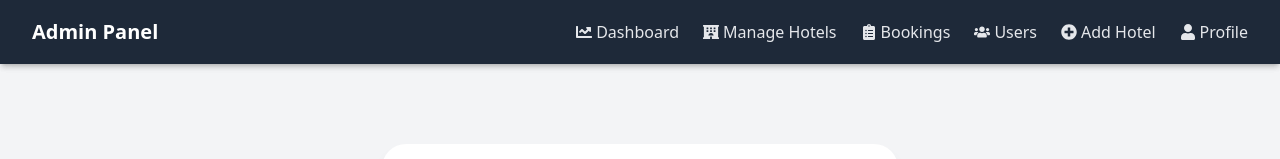
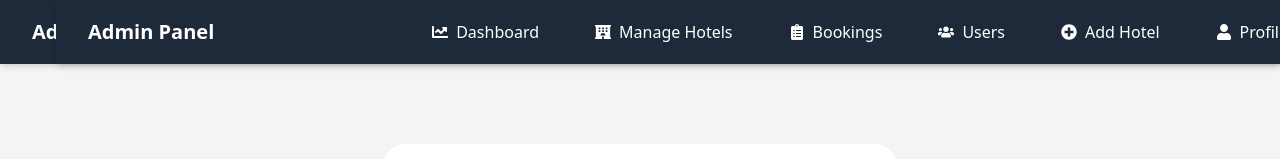
Before and after one commit to ravitharun/Hotel-booking-MERN, a React (Vite) app in the folder Client/Client/: page /profile in a window 1280 px wide. Shown: the top 159 px of the page. Built offline with nearby package versions, Linux system fonts and the light colour scheme; no server answers.

Commit message:
updated the navbar issue in the mobile devies

```diff
--- a/Client/Client/src/Navbar.jsx
+++ b/Client/Client/src/Navbar.jsx
@@ -19,11 +19,11 @@ import {
 import { ISLogin, Role } from "./AUTH/Email";
 
 function Navbar() {
-  const [isOpen, setIsOpen] = useState(false); // mobile menu
-  const [dropdownOpen, setDropdownOpen] = useState(false); // profile dropdown
+  const [isOpen, setIsOpen] = useState(false); // Mobile menu toggle
+  const [dropdownOpen, setDropdownOpen] = useState(false); // Profile dropdown
   const dropdownRef = useRef(null);
 
-  // close dropdown when clicked outside
+  // Close profile dropdown if clicked outside
   useEffect(() => {
     function handleClickOutside(event) {
       if (dropdownRef.current && !dropdownRef.current.contains(event.target)) {
@@ -34,158 +34,148 @@ function Navbar() {
     return () => document.removeEventListener("mousedown", handleClickOutside);
   }, []);
 
-  return (
+  const userLinks = (
     <>
-      {Role === "user" ? (
-        /* ================== USER NAVBAR ================== */
-        <nav className="fixed top-0 left-0 w-full bg-amber-100 shadow-md z-50">
-          <div className="max-w-7xl mx-auto px-4 sm:px-6 lg:px-8">
-            <div className="flex justify-between items-center h-16">
-              {/* Logo */}
-              <div className="flex-shrink-0 flex items-center">
-                <Link to="/">
-                  <img
-                    src="https://tse2.mm.bing.net/th/id/OIP._PxenCnInwfF8Syr0D4UaAHaFj?pid=Api&P=0&h=180"
-                    alt="Logo"
-                    className="w-10 h-10 rounded-full object-cover mr-2 cursor-pointer"
-                  />
-                </Link>
-                <span className="text-xl font-bold text-gray-800">BookInn</span>
-              </div>
-
-              {/* Desktop Menu */}
-              <div className="hidden md:flex space-x-6 items-center">
-                <Link to="/" className="text-gray-700 hover:text-blue-600 flex items-center gap-1">
+      <Link to="/" className="block px-4 py-2 text-gray-700 hover:bg-gray-200 flex items-center gap-2">
         <FaHome /> Home
       </Link>
-                <Link to="/Search/Hotel" className="text-gray-700 hover:text-blue-600 flex items-center gap-1">
+      <Link to="/Search/Hotel" className="block px-4 py-2 text-gray-700 hover:bg-gray-200 flex items-center gap-2">
         <FaHotel /> Search Hotel
       </Link>
-                <Link to="/bookings" className="text-gray-700 hover:text-blue-600 flex items-center gap-1">
+      <Link to="/bookings" className="block px-4 py-2 text-gray-700 hover:bg-gray-200 flex items-center gap-2">
         <FaCalendarAlt /> My Bookings
       </Link>
-                <Link to="/wishlist" className="text-gray-700 hover:text-blue-600 flex items-center gap-1">
+      <Link to="/wishlist" className="block px-4 py-2 text-gray-700 hover:bg-gray-200 flex items-center gap-2">
         <FaHeart /> Wishlist
       </Link>
 
       {/* Profile Dropdown */}
-                <div className="relative" ref={dropdownRef}>
+      <div ref={dropdownRef} className="relative">
         <button
           onClick={() => setDropdownOpen(!dropdownOpen)}
-                    className="text-gray-700 hover:text-blue-600 flex items-center gap-1 focus:outline-none"
+          className="w-full text-left px-4 py-2 flex items-center gap-2 text-gray-700 hover:bg-gray-200 focus:outline-none"
         >
           <FaUser /> Profile
         </button>
-
         {dropdownOpen && (
-                    <div className="absolute right-0 mt-2 w-48 bg-amber-100 border border-gray-200 rounded-lg shadow-lg py-2 z-50">
-                      <Link to="/profile" className="flex items-center gap-2 px-4 py-2 text-blue-700 hover:bg-gray-100">
+          <div className="pl-6">
+            <Link to="/profile" className="block px-4 py-2 text-gray-700 hover:bg-gray-200 flex items-center gap-2">
               <FaUser /> My Profile
             </Link>
-                      <Link to="/settings" className="flex items-center gap-2 px-4 py-2 text-blue-700 hover:bg-gray-100">
+            <Link to="/settings" className="block px-4 py-2 text-gray-700 hover:bg-gray-200 flex items-center gap-2">
               <FaCog /> Settings
             </Link>
-
             {ISLogin ? (
-                        <Link to="/Logout" className="flex items-center gap-2 px-4 py-2 text-blue-700 hover:bg-gray-100">
+              <Link to="/Logout" className="block px-4 py-2 text-gray-700 hover:bg-gray-200 flex items-center gap-2">
                 <FaSignOutAlt /> Logout
               </Link>
             ) : (
-                        <Link to="/login">
-                          <div className="flex items-center gap-2 px-4 py-2 text-blue-700 hover:bg-gray-100">
+              <Link to="/login" className="block px-4 py-2 text-gray-700 hover:bg-gray-200 flex items-center gap-2">
                 <FaSignInAlt /> Login
-                          </div>
               </Link>
             )}
           </div>
         )}
       </div>
-              </div>
+    </>
+  );
 
-              {/* Mobile Menu Button */}
-              <div className="md:hidden flex items-center">
-                <button onClick={() => setIsOpen(!isOpen)} className="text-gray-700 focus:outline-none">
-                  {isOpen ? <FaTimes size={22} /> : <FaBars size={22} />}
-                </button>
-              </div>
-            </div>
-          </div>
-        </nav>
-      ) : (
-        /* ================== ADMIN NAVBAR ================== */
-        <nav className="fixed top-0 left-0 w-full bg-gray-800 shadow-md z-50">
-          <div className="max-w-7xl mx-auto px-4 sm:px-6 lg:px-8">
-            <div className="flex justify-between items-center h-16">
-              {/* Logo */}
-              <div className="flex-shrink-0 flex items-center">
-                <Link to="/Admin">
-                  <span className="text-xl font-bold text-white">Admin Panel</span>
-                </Link>
-              </div>
-
-              {/* Desktop Menu */}
-              <div className="hidden md:flex space-x-6 items-center text-gray-200">
-                <Link to="/Admin" className="hover:text-blue-400 flex items-center gap-1">
+  const adminLinks = (
+    <>
+      <Link to="/Admin" className="block px-4 py-2 text-white hover:bg-gray-700 flex items-center gap-2">
         <FaChartLine /> Dashboard
       </Link>
-                <Link to="/admin/hotels" className="hover:text-blue-400 flex items-center gap-1">
+      <Link to="/admin/hotels" className="block px-4 py-2 text-white hover:bg-gray-700 flex items-center gap-2">
         <FaHotel /> Manage Hotels
       </Link>
-                <Link to="/admin/bookings" className="hover:text-blue-400 flex items-center gap-1">
+      <Link to="/admin/bookings" className="block px-4 py-2 text-white hover:bg-gray-700 flex items-center gap-2">
         <FaClipboardList /> Bookings
       </Link>
-                <Link to="/admin/users" className="hover:text-blue-400 flex items-center gap-1">
+      <Link to="/admin/users" className="block px-4 py-2 text-white hover:bg-gray-700 flex items-center gap-2">
         <FaUsers /> Users
       </Link>
-                <Link to="/admin/add-hotel" className="hover:text-blue-400 flex items-center gap-1">
+      <Link to="/admin/add-hotel" className="block px-4 py-2 text-white hover:bg-gray-700 flex items-center gap-2">
         <FaPlusCircle /> Add Hotel
       </Link>
 
-                {/* Profile Dropdown */}
-                <div className="relative" ref={dropdownRef}>
+      <div ref={dropdownRef} className="relative">
         <button
           onClick={() => setDropdownOpen(!dropdownOpen)}
-                    className="hover:text-blue-400 flex items-center gap-1 focus:outline-none"
+          className="w-full text-left px-4 py-2 flex items-center gap-2 text-white hover:bg-gray-700 focus:outline-none"
         >
           <FaUser /> Profile
         </button>
-
         {dropdownOpen && (
-                    <div className="absolute right-0 mt-2 w-48 bg-gray-700 border border-gray-600 rounded-lg shadow-lg py-2 z-50">
-                      <Link to="/admin/profile" className="flex items-center gap-2 px-4 py-2 text-white hover:bg-gray-600">
+          <div className="pl-6">
+            <Link to="/admin/profile" className="block px-4 py-2 text-white hover:bg-gray-600 flex items-center gap-2">
               <FaUser /> My Profile
             </Link>
-                      <Link to="/admin/settings" className="flex items-center gap-2 px-4 py-2 text-white hover:bg-gray-600">
+            <Link to="/admin/settings" className="block px-4 py-2 text-white hover:bg-gray-600 flex items-center gap-2">
               <FaCog /> Settings
             </Link>
-
             {ISLogin ? (
-                        <Link to="/Logout" className="flex items-center gap-2 px-4 py-2 text-white hover:bg-gray-600">
+              <Link to="/Logout" className="block px-4 py-2 text-white hover:bg-gray-600 flex items-center gap-2">
                 <FaSignOutAlt /> Logout
               </Link>
             ) : (
-                        <Link to="/login">
-                          <div className="flex items-center gap-2 px-4 py-2 text-white hover:bg-gray-600">
+              <Link to="/login" className="block px-4 py-2 text-white hover:bg-gray-600 flex items-center gap-2">
                 <FaSignInAlt /> Login
-                          </div>
               </Link>
             )}
           </div>
         )}
       </div>
+    </>
+  );
+
+  return (
+    <nav className={`${Role === "user" ? "bg-amber-100" : "bg-gray-800"} fixed w-full top-0 z-50 shadow-md`}>
+      <div className="max-w-7xl mx-auto px-4 sm:px-6 lg:px-8">
+        <div className="flex justify-between h-16 items-center">
+          {/* Logo */}
+          <div className="flex items-center space-x-2">
+            {Role === "user" ? (
+              <>
+                <Link to="/">
+                  <img
+                    src="https://tse2.mm.bing.net/th/id/OIP._PxenCnInwfF8Syr0D4UaAHaFj?pid=Api&P=0&h=180"
+                    alt="Logo"
+                    className="w-10 h-10 rounded-full"
+                  />
+                </Link>
+                <span className="text-xl font-bold text-gray-800">BookInn</span>
+              </>
+            ) : (
+              <Link to="/Admin">
+                <span className="text-xl font-bold text-white">Admin Panel</span>
+              </Link>
+            )}
           </div>
 
-              {/* Mobile Menu Button */}
+          {/* Desktop Menu */}
+          <div className="hidden md:flex items-center space-x-6">
+            {Role === "user" ? userLinks : adminLinks}
+          </div>
+
+          {/* Mobile Button */}
           <div className="md:hidden flex items-center">
-                <button onClick={() => setIsOpen(!isOpen)} className="text-white focus:outline-none">
+            <button
+              onClick={() => setIsOpen(!isOpen)}
+              className={`focus:outline-none ${Role === "user" ? "text-gray-700" : "text-white"}`}
+            >
               {isOpen ? <FaTimes size={22} /> : <FaBars size={22} />}
             </button>
           </div>
         </div>
+
+        {/* Mobile Menu */}
+        {isOpen && (
+          <div className={`md:hidden ${Role === "user" ? "bg-amber-100" : "bg-gray-800"} pt-2 pb-4 flex flex-col`}>
+            {Role === "user" ? userLinks : adminLinks}
+          </div>
+        )}
       </div>
     </nav>
-      )}
-    </>
   );
 }
 
```
Lines whose indentation alone changed are shown as unchanged.
